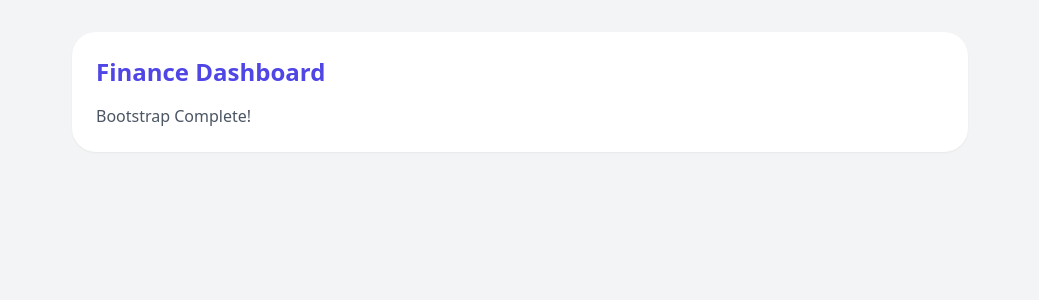
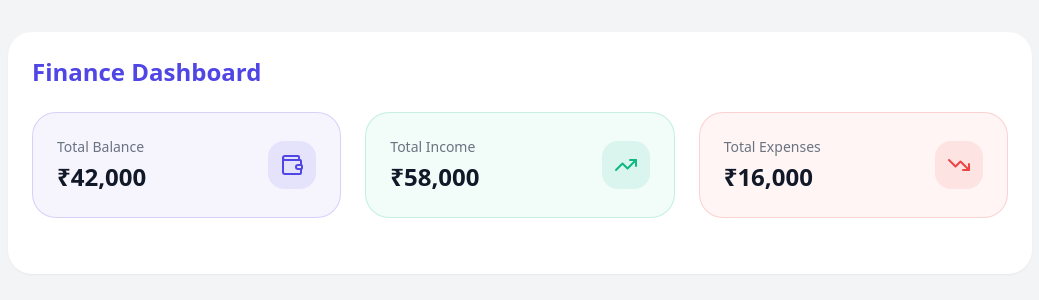
Before and after one commit to Punith1117/fin-dashboard, a React (Vite) app: page / in a window 1280 px wide. Shown: the top 300 px of the page, without its empty margins (120-1159 px from the left). Built offline with nearby package versions, Linux system fonts and the light colour scheme.

Commit message:
feat: implement dashboard summary stats with StatsGrid and StatCard components

```diff
--- a/package.json
+++ b/package.json
@@ -10,6 +10,7 @@
     "preview": "vite preview"
   },
   "dependencies": {
+    "lucide-react": "^1.7.0",
     "react": "^19.2.4",
     "react-dom": "^19.2.4",
     "zustand": "^5.0.12"
--- a/src/App.jsx
+++ b/src/App.jsx
@@ -1,12 +1,18 @@
+import { StatsGrid } from './components/Summary/StatsGrid';
+import './index.css';
+
 function App() {
   return (
     <div className="min-h-screen p-8">
-      <div className="max-w-4xl mx-auto rounded-2xl shadow-sm bg-finance-surface p-6">
-        <h1 className="text-2xl font-bold text-finance-primary mb-4">Finance Dashboard</h1>
-        <p className="text-gray-600">Bootstrap Complete!</p>
+      <div className="max-w-5xl mx-auto rounded-2xl shadow-sm bg-finance-surface p-6">
+        <h1 className="text-2xl font-bold text-finance-primary mb-6">Finance Dashboard</h1>
+
+        <StatsGrid />
+
+        {/* Placeholder for the Transactions List and Add Modal */}
       </div>
     </div>
-  )
+  );
 }
 
-export default App
+export default App;
--- /dev/null
+++ b/src/components/Summary/StatCard.jsx
@@ -0,0 +1,40 @@
+import React from 'react';
+
+export function StatCard({ label, amount, type = 'primary', icon: Icon }) {
+  const styles = {
+    primary: {
+      border: 'border-finance-primary/20',
+      bg: 'bg-finance-primary/5',
+      text: 'text-finance-primary',
+      iconBg: 'bg-finance-primary/10',
+    },
+    success: {
+      border: 'border-finance-success/20',
+      bg: 'bg-finance-success/5',
+      text: 'text-finance-success',
+      iconBg: 'bg-finance-success/10',
+    },
+    danger: {
+      border: 'border-finance-danger/20',
+      bg: 'bg-finance-danger/5',
+      text: 'text-finance-danger',
+      iconBg: 'bg-finance-danger/10',
+    },
+  };
+
+  const currentStyle = styles[type] || styles.primary;
+
+  return (
+    <div className={`p-6 rounded-2xl border ${currentStyle.border} ${currentStyle.bg} flex items-center justify-between`}>
+      <div>
+        <h3 className="text-sm font-medium text-gray-500 mb-1">{label}</h3>
+        <p className="text-2xl font-bold text-gray-900">{amount}</p>
+      </div>
+      {Icon && (
+        <div className={`p-3 rounded-xl ${currentStyle.iconBg}`}>
+          <Icon className={currentStyle.text} size={24} strokeWidth={2} />
+        </div>
+      )}
+    </div>
+  );
+}
--- /dev/null
+++ b/src/components/Summary/StatsGrid.jsx
@@ -0,0 +1,38 @@
+import React from 'react';
+import { useTransactionStore } from '../../store/useTransactionStore';
+import { formatCurrency } from '../../utils/formatters';
+import { StatCard } from './StatCard';
+import { Wallet, TrendingUp, TrendingDown } from 'lucide-react';
+
+export function StatsGrid() {
+  const getTotalBalance = useTransactionStore((state) => state.getTotalBalance);
+  const getTotalIncome = useTransactionStore((state) => state.getTotalIncome);
+  const getTotalExpense = useTransactionStore((state) => state.getTotalExpense);
+
+  const balance = getTotalBalance();
+  const income = getTotalIncome();
+  const expense = getTotalExpense();
+
+  return (
+    <div className="grid grid-cols-1 md:grid-cols-3 gap-6 mb-8">
+      <StatCard
+        label="Total Balance"
+        amount={formatCurrency(balance)}
+        type="primary"
+        icon={Wallet}
+      />
+      <StatCard
+        label="Total Income"
+        amount={formatCurrency(income)}
+        type="success"
+        icon={TrendingUp}
+      />
+      <StatCard
+        label="Total Expenses"
+        amount={formatCurrency(expense)}
+        type="danger"
+        icon={TrendingDown}
+      />
+    </div>
+  );
+}
```
Also changed, not shown: 1 other file (tests, documents, lock files or other folders).
